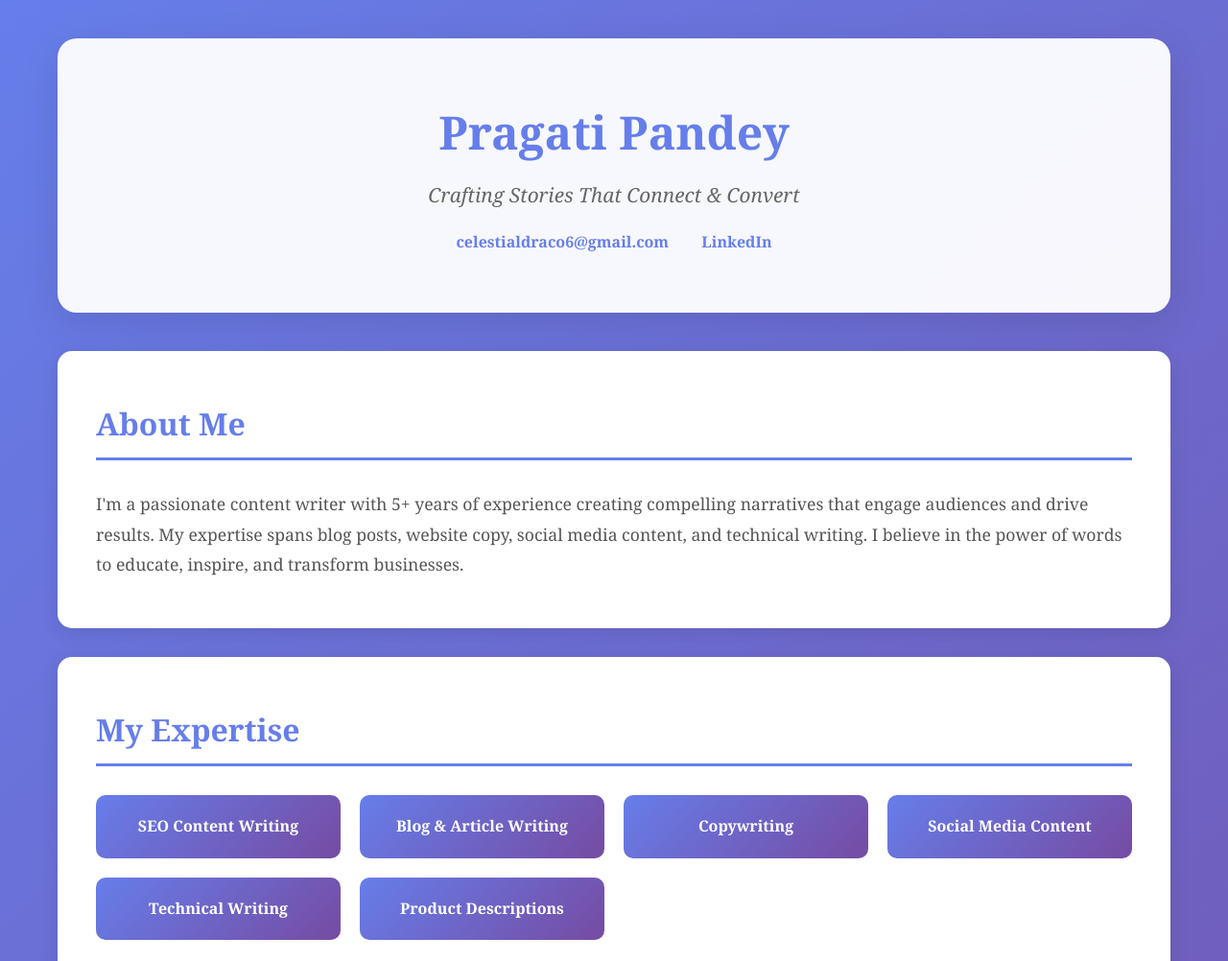
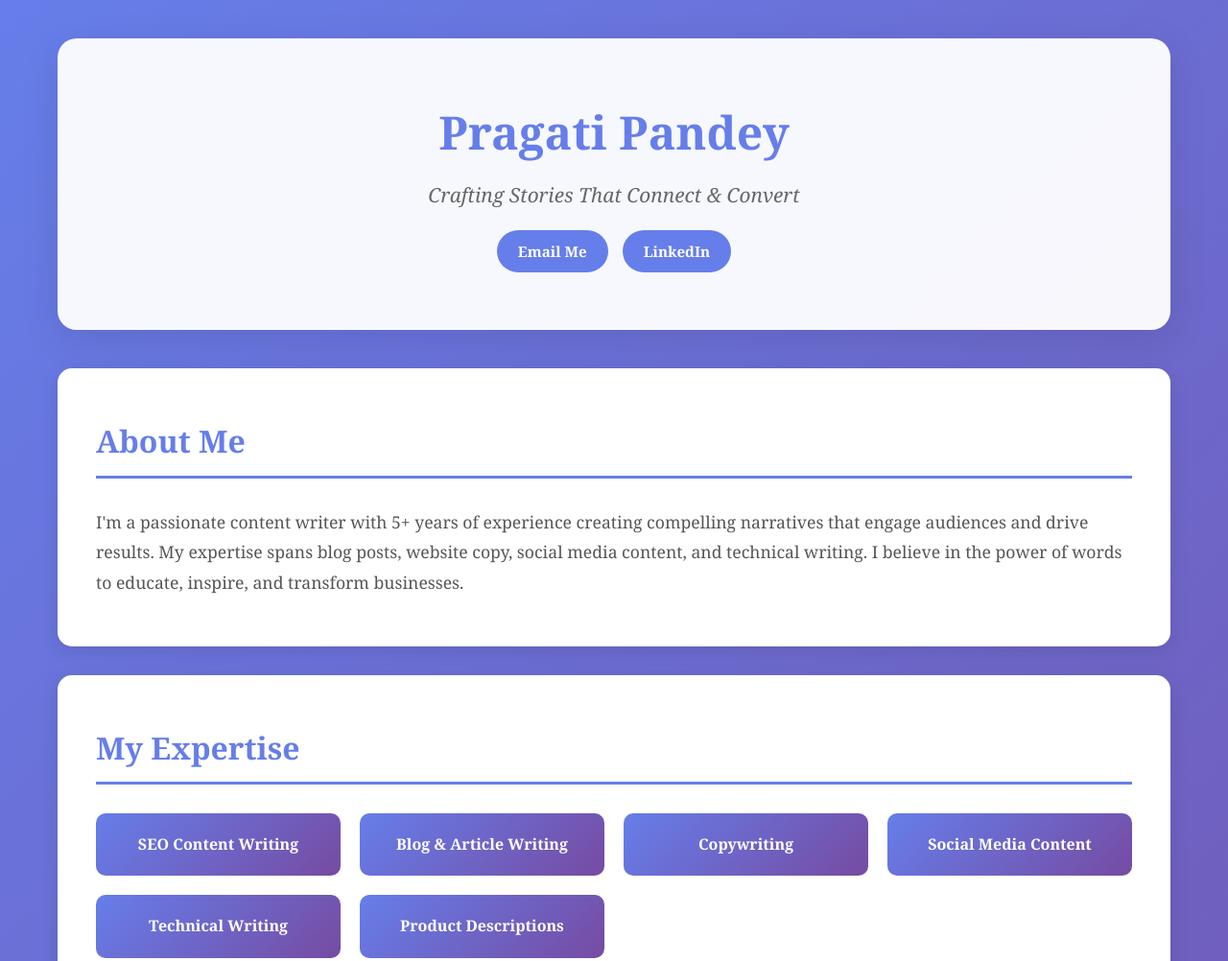
Before and after one commit to celestialdraco6-lab/celestialdraco6-lab.github.io, a plain HTML site: page index.html in a window 1280 px wide. Shown: the top 1002 px of the page at 96% size. Drawn offline with Linux system fonts and the light colour scheme.

Commit message:
Refactor index.html for improved structure and styling

```diff
--- a/index.html
+++ b/index.html
@@ -50,18 +50,30 @@
 
         .contact-links {
             margin-top: 20px;
+            display: flex;
+            justify-content: center;
+            gap: 15px;
+            flex-wrap: wrap;
         }
 
         .contact-links a {
-            color: #667eea;
             text-decoration: none;
-            margin: 0 15px;
-            font-weight: 600;
-            transition: color 0.3s;
         }
 
-        .contact-links a:hover {
-            color: #764ba2;
+        .contact-button {
+            display: inline-block;
+            background: #667eea;
+            color: #ffffff;
+            padding: 10px 22px;
+            border-radius: 999px;
+            font-weight: 600;
+            font-size: 0.95rem;
+            transition: background 0.3s ease, transform 0.3s ease;
+        }
+
+        .contact-button:hover {
+            background: #764ba2;
+            transform: translateY(-2px);
         }
 
         .section {
@@ -101,6 +113,7 @@
             text-align: center;
             font-weight: 600;
             transition: transform 0.3s;
+            text-decoration: none;
         }
 
         .skill-item:hover {
@@ -120,6 +133,8 @@
             overflow: hidden;
             transition: transform 0.3s, box-shadow 0.3s;
             cursor: pointer;
+            text-decoration: none;
+            display: block;
         }
 
         .portfolio-item:hover {
@@ -270,8 +285,12 @@
             <h1>Pragati Pandey</h1>
             <p class="tagline">Crafting Stories That Connect & Convert</p>
             <div class="contact-links">
-                <a href="mailto:celestialdraco6@gmail.com">celestialdraco6@gmail.com</a>
-                <a href="https://www.linkedin.com/in/pragati-pandey-0b9a301a8/" target="_blank" rel="noopener noreferrer">LinkedIn</a>
+                <a href="mailto:celestialdraco6@gmail.com" class="contact-button">
+                    Email Me
+                </a>
+                <a href="https://www.linkedin.com/in/pragati-pandey-0b9a301a8/" target="_blank" rel="noopener noreferrer" class="contact-button">
+                    LinkedIn
+                </a>
             </div>
         </header>
 
@@ -285,50 +304,45 @@
         <section class="section">
             <h2>My Expertise</h2>
             <div class="skills-grid">
+                <a class="skill-item" href="seo.html">
+                    SEO Content Writing
+                </a>
 
-    <div class="skill-item" onclick="window.location.href='seo.html'">
-        SEO Content Writing
-    </div>
+                <a class="skill-item" href="blog1.html">
+                    Blog &amp; Article Writing
+                </a>
 
-    <div class="skill-item" onclick="window.location.href='blog1.html'">
-        Blog & Article Writing
-    </div>
+                <a class="skill-item" href="copywriting.html">
+                    Copywriting
+                </a>
 
-    <div class="skill-item" onclick="window.location.href='copywriting.html'">
-        Copywriting
-    </div>
+                <a class="skill-item" href="social.html">
+                    Social Media Content
+                </a>
 
-    <div class="skill-item" onclick="window.location.href='social.html'">
-        Social Media Content
-    </div>
+                <a class="skill-item" href="technical.html">
+                    Technical Writing
+                </a>
 
-    <div class="skill-item" onclick="window.location.href='technical.html'">
-        Technical Writing
-    </div>
-
-    <div class="skill-item" onclick="window.location.href='products.html'">
-        Product Descriptions
-    </div>
-
-</div>
-
+                <a class="skill-item" href="products.html">
+                    Product Descriptions
+                </a>
+            </div>
         </section>
 
         <section class="section">
             <h2>Featured Work</h2>
             <div class="portfolio-grid">
-                <div class="portfolio-item" onclick="window.open('blog1.html', '_blank')">
-    <div class="portfolio-content">
-        <span class="portfolio-category">Blog Post</span>
-        <h3>The Ultimate Guide to Moisturizers for Oily, Sensitive & Acne-Prone Skin</h3>
-        <p class="portfolio-description">
-            An in-depth, SEO-optimized skincare guide featuring expert product recommendations, ingredient breakdowns,
-            and actionable skincare tips. Complete with engaging visuals and conversion-focused CTAs.
-        </p>
-    </div>
-</div>
-
-
+                <a class="portfolio-item" href="blog1.html" target="_blank">
+                    <div class="portfolio-content">
+                        <span class="portfolio-category">Blog Post</span>
+                        <h3>The Ultimate Guide to Moisturizers for Oily, Sensitive &amp; Acne-Prone Skin</h3>
+                        <p class="portfolio-description">
+                            An in-depth, SEO-optimized skincare guide featuring expert product recommendations, ingredient breakdowns,
+                            and actionable skincare tips. Complete with engaging visuals and conversion-focused CTAs.
+                        </p>
+                    </div>
+                </a>
 
                 <div class="portfolio-item" onclick="openModal()">
                     <div class="portfolio-content">
@@ -373,7 +387,7 @@
                 <div class="portfolio-item">
                     <div class="portfolio-content">
                         <span class="portfolio-category">Product Description</span>
-                        <h3>Violet Fashion & Beauty Products</h3>
+                        <h3>Violet Fashion &amp; Beauty Products</h3>
                         <p class="portfolio-description">
                             Compelling product descriptions for e-commerce brand VIOLET, including stylish women's bags and face makeup products. Crafted persuasive copy highlighting materials, features, and benefits to drive conversions.
                         </p>
```
